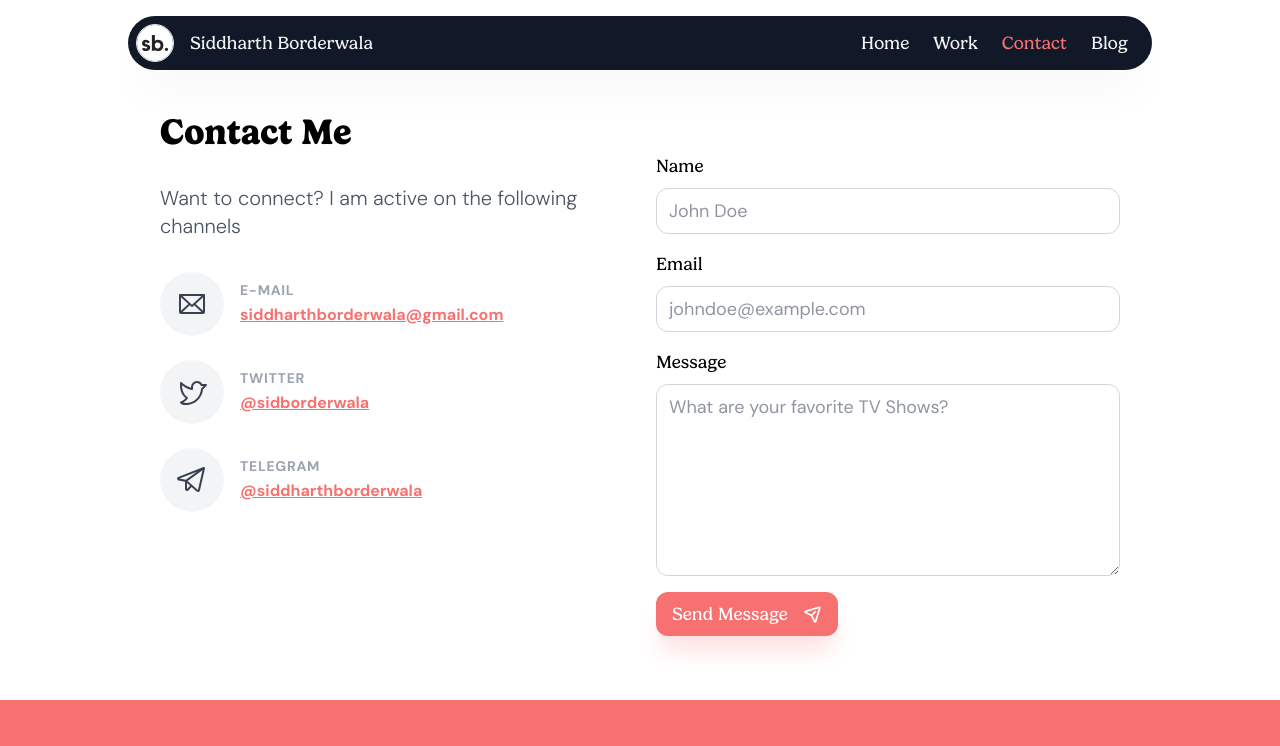
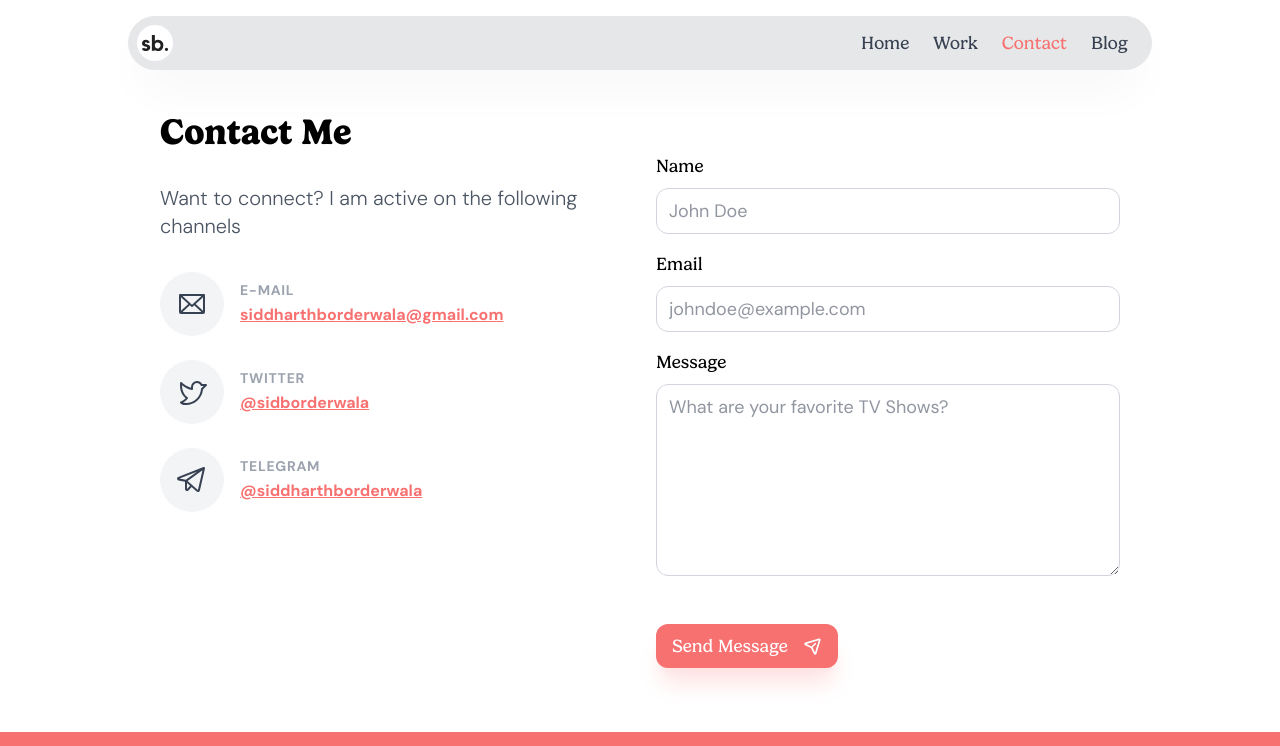
Before and after one commit to siddharthborderwala/siddharthborderwala.com, a Next.js app: page /contact in a window 1280 px wide. Shown: the top 746 px of the page. Built offline with nearby package versions, Linux system fonts and the light colour scheme; a web font is replaced by a local one.

Commit message:
progress

```diff
--- a/src/app/contact/page.tsx
+++ b/src/app/contact/page.tsx
@@ -1,5 +1,4 @@
 import React from 'react';
-import Link from 'next/link';
 import type { Metadata } from 'next';
 
 import ExternalLink from '~/components/external-link';
@@ -37,7 +36,7 @@ const ContactPage = () => {
                   delay={0.4}
                   className="font-bold flex items-center space-x-4"
                 >
-                  <span className="bg-gray-100 p-2 w-10 sm:p-4 sm:w-16 rounded-full inline-flex items-center justify-center">
+                  <span className="flex-shrink-0 bg-gray-100 p-2 w-10 sm:p-4 sm:w-16 rounded-full inline-flex items-center justify-center">
                     <Envelope size="100%" />
                   </span>
                   <div>
@@ -46,7 +45,7 @@ const ContactPage = () => {
                     </p>
                     <ExternalLink
                       href="mailto:siddharthborderwala@gmail.com"
-                      className="text-sm sm:text-base"
+                      className="text-sm sm:text-base break-words"
                     >
                       siddharthborderwala@gmail.com
                     </ExternalLink>
@@ -58,7 +57,7 @@ const ContactPage = () => {
                   delay={0.5}
                   className="font-bold flex items-center space-x-4"
                 >
-                  <span className="bg-gray-100 p-2 w-10 sm:p-4 sm:w-16 rounded-full inline-flex items-center justify-center">
+                  <span className="flex-shrink-0 bg-gray-100 p-2 w-10 sm:p-4 sm:w-16 rounded-full inline-flex items-center justify-center">
                     <TwitterLogo size="100%" />
                   </span>
                   <div>
@@ -67,7 +66,7 @@ const ContactPage = () => {
                     </p>
                     <ExternalLink
                       href="https://twitter.com/sidborderwala"
-                      className="text-sm sm:text-base"
+                      className="text-sm sm:text-base break-words"
                     >
                       @sidborderwala
                     </ExternalLink>
@@ -79,7 +78,7 @@ const ContactPage = () => {
                   delay={0.6}
                   className="font-bold flex items-center space-x-4"
                 >
-                  <span className="bg-gray-100 p-2 w-10 sm:p-4 sm:w-16 rounded-full inline-flex items-center justify-center">
+                  <span className="flex-shrink-0 bg-gray-100 p-2 w-10 sm:p-4 sm:w-16 rounded-full inline-flex items-center justify-center">
                     <TelegramLogo size="100%" />
                   </span>
                   <div>
@@ -88,7 +87,7 @@ const ContactPage = () => {
                     </p>
                     <ExternalLink
                       href="https://t.me/siddharthborderwala"
-                      className="text-sm sm:text-base"
+                      className="text-sm sm:text-base break-words"
                     >
                       @siddharthborderwala
                     </ExternalLink>
@@ -97,9 +96,9 @@ const ContactPage = () => {
               </li>
             </ul>
           </div>
-          <FadeInSection delay={0.2} className="flex-1">
+          <div className="flex-1">
             <ContactForm />
-          </FadeInSection>
+          </div>
         </div>
       </main>
     </div>
--- a/src/app/page.tsx
+++ b/src/app/page.tsx
@@ -1,5 +1,4 @@
 import Image from 'next/image';
-import Link from 'next/link';
 import ExternalLink from '~/components/external-link';
 import Text from '~/components/text';
 import FadeInSection from '~/components/fade-in-section';
--- a/src/components/contact-form/index.tsx
+++ b/src/components/contact-form/index.tsx
@@ -11,6 +11,7 @@ import {
 } from '@phosphor-icons/react/dist/ssr';
 import toast from 'react-hot-toast';
 import ButtonCTA from '../button-cta';
+import FadeInSection from '../fade-in-section';
 
 const validateName = (name: string) => {
   if (name.trim().length === 0) {
@@ -127,7 +128,7 @@ const ContactForm = () => {
 
   return (
     <form onSubmit={handleSubmit} className="space-y-4">
-      <div className="flex flex-col">
+      <FadeInSection className="flex flex-col" delay={0.3}>
         <label className="text-md sm:text-lg font-serif" htmlFor="name">
           Name
         </label>
@@ -154,8 +155,8 @@ const ContactForm = () => {
             {formErrors.fieldErrors.name}
           </p>
         ) : null}
-      </div>
-      <div className="flex flex-col">
+      </FadeInSection>
+      <FadeInSection className="flex flex-col" delay={0.4}>
         <label className="text-md sm:text-lg font-serif" htmlFor="email">
           Email
         </label>
@@ -181,8 +182,8 @@ const ContactForm = () => {
             {formErrors.fieldErrors.email}
           </p>
         ) : null}
-      </div>
-      <div className="flex flex-col">
+      </FadeInSection>
+      <FadeInSection className="flex flex-col" delay={0.5}>
         <label className="text-md sm:text-lg font-serif" htmlFor="message">
           Message
         </label>
@@ -208,7 +209,8 @@ const ContactForm = () => {
             {formErrors.fieldErrors.message}
           </p>
         ) : null}
-      </div>
+      </FadeInSection>
+      <FadeInSection delay={0.6}>
         <ButtonCTA type="submit" disabled={submitting} className="mt-2">
           <span>Send Message</span>
           {submitting ? (
@@ -217,6 +219,7 @@ const ContactForm = () => {
             <PaperPlaneTilt weight="bold" className="ml-4" />
           )}
         </ButtonCTA>
+      </FadeInSection>
     </form>
   );
 };
--- a/src/components/link-cta/index.tsx
+++ b/src/components/link-cta/index.tsx
@@ -3,7 +3,7 @@ import Link from 'next/link';
 
 const LinkCTA: React.FC<{
   href: string;
-  label: string;
+  label: React.ReactNode;
   isSecondary?: boolean;
 }> = ({ href, label, isSecondary }) => {
   return (
--- a/src/components/navbar/index.tsx
+++ b/src/components/navbar/index.tsx
@@ -105,14 +105,11 @@ const MobileNav = () => {
 
 const DesktopNav = () => {
   return (
-    <div className="mx-4 w-full lg:w-[80%] 2xl:w-[1024px] flex items-center p-2 justify-between bg-gray-900 rounded-full shadow-2xl shadow-gray-900/5">
+    <motion.div className="mx-4 w-full lg:w-[80%] 2xl:w-[1024px] flex items-center p-2 justify-between bg-gray-900/10 backdrop-blur rounded-full shadow-2xl shadow-gray-900/5">
       <div className="flex items-center">
-        <Link className="border rounded-full" href="/">
+        <Link className="border rounded-full" href="/" title="Home Page">
           {logo}
         </Link>
-        <p className="text-gray-100 font-serif text-lg ml-4">
-          Siddharth Borderwala
-        </p>
       </div>
       <ul className="list-none flex gap-6 mr-4">
         {navLinks.map(({ href, label }, index) => (
@@ -121,7 +118,7 @@ const DesktopNav = () => {
           </li>
         ))}
       </ul>
-    </div>
+    </motion.div>
   );
 };
 
--- a/src/components/navbar/nav-link.tsx
+++ b/src/components/navbar/nav-link.tsx
@@ -17,8 +17,8 @@ const NavLink: React.FC<
 
   return (
     <Link
-      className={`py-1 font-serif text-xl sm:text-lg transition-colors ${
-        isActive ? 'text-red-400' : 'text-gray-100'
+      className={`py-1 font-serif text-xl sm:text-lg transition-all ${
+        isActive ? '!text-red-400' : 'text-gray-700'
       }`}
       href={href}
       onClick={onClick}
```
Lines whose indentation alone changed are shown as unchanged.
